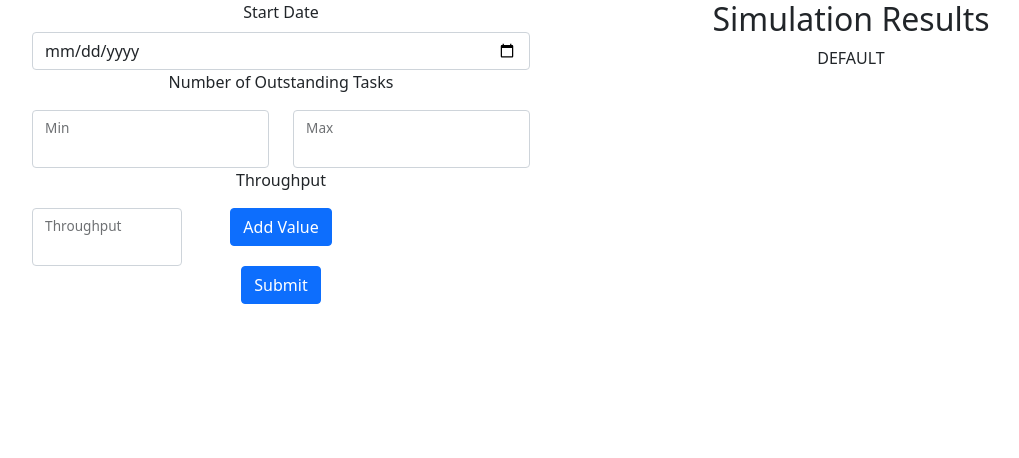
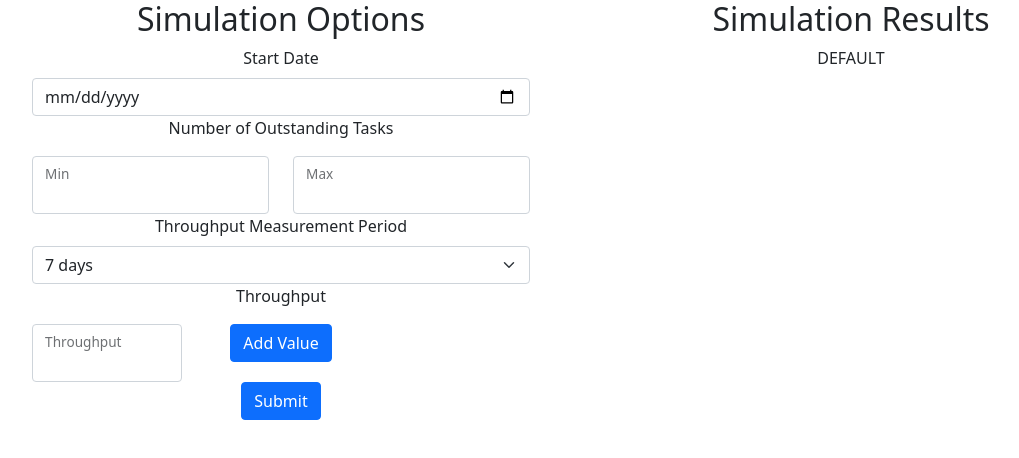
Before and after one commit to stebennett/wwibd, a React (Create React App) app in the folder app/: page / in a window 1280 px wide. Shown: the top 458 px of the page, without its empty margins (74-1093 px from the left). Built offline with nearby package versions, Linux system fonts and the light colour scheme.

Commit message:
Other tweaks

```diff
--- a/app/package.json
+++ b/app/package.json
@@ -1,5 +1,6 @@
 {
   "name": "app",
+  "homepage": "https://stebennett.github.io/wwibd/",
   "version": "0.1.0",
   "private": true,
   "dependencies": {
@@ -11,6 +12,7 @@
     "@types/react": "^17.0.0",
     "@types/react-dom": "^17.0.0",
     "bootstrap": "^5.1.3",
+    "gh-pages": "^3.2.3",
     "react": "^17.0.2",
     "react-bootstrap": "^2.0.2",
     "react-dom": "^17.0.2",
@@ -20,6 +22,8 @@
   },
   "scripts": {
     "start": "react-scripts start",
+    "predeploy": "npm run build",
+    "deploy": "gh-pages -d build",
     "build": "react-scripts build",
     "test": "react-scripts test",
     "eject": "react-scripts eject"
--- a/app/src/components/OptionsForm/OptionsForm.tsx
+++ b/app/src/components/OptionsForm/OptionsForm.tsx
@@ -32,7 +32,7 @@ const OptionsForm: FC<OptionsFormProps> = ({updateSimulationResults, updateSimul
       }
 
       const tp: number[] = [];
-      const [throughputValues, setThroughputValues] = useState(tp)
+      const [throughputValues, setThroughputValues] = useState(tp);
 
       const addThroughputValue = (tp: number) => {
         setThroughputValues((prevThroughputValues) => [
@@ -42,10 +42,12 @@ const OptionsForm: FC<OptionsFormProps> = ({updateSimulationResults, updateSimul
         )
       }
 
+      const [throughputPeriod, setThroughputPeriod] = useState(7);
+
       const handleSubmit = (event: React.FormEvent<HTMLFormElement>) => {
           event.preventDefault();
           updateSimulationState('RUNNING');
-          let results = Simulate(500, new Date(startDate), outstandingTasks.min, outstandingTasks.max, throughputValues);
+          let results = Simulate(500, new Date(startDate), outstandingTasks.min, outstandingTasks.max, throughputValues, throughputPeriod);
           updateSimulationResults(results);
           updateSimulationState('COMPLETE');
       }
@@ -53,6 +55,7 @@ const OptionsForm: FC<OptionsFormProps> = ({updateSimulationResults, updateSimul
 
   return (
       <Container>
+          <h2>Simulation Options</h2>
         <Form onSubmit={handleSubmit}>
             <Row>
                 <FormGroup as={Col} controlId="startDate">
@@ -73,6 +76,17 @@ const OptionsForm: FC<OptionsFormProps> = ({updateSimulationResults, updateSimul
                     </FloatingLabel>
                 </Col>
             </Row>
+            <Row>
+                <FormGroup as={Col} controlId="throughputMeasurementPeriod">
+                    <Form.Label>Throughput Measurement Period</Form.Label>
+                    <Form.Select onChange={ e => setThroughputPeriod(parseInt(e.target.value)) }>
+                        <option value="7">7 days</option>
+                        <option value="14">14 days</option>
+                        <option value="21">21 days</option>
+                        <option value="28">28 days</option>
+                    </Form.Select>
+                </FormGroup>
+            </Row>
             <ThroughputInput addThroughputValue={addThroughputValue} throughputValues={throughputValues}></ThroughputInput>
             <Row>
                 <Col>
--- a/app/src/simulate.tsx
+++ b/app/src/simulate.tsx
@@ -30,7 +30,7 @@ interface IterationStats {
     iterations: Iteration[],
 }
 
-const Simulate = (numberOfSamples: number, startDate: Date, minNumOutstandingTasks: number, maxNumberOutstandingTasks: number, throughputValues: number[]): SimulationResults => {
+const Simulate = (numberOfSamples: number, startDate: Date, minNumOutstandingTasks: number, maxNumberOutstandingTasks: number, throughputValues: number[], throughputPeriod: number): SimulationResults => {
 
     const estimateBetween = (min: number, max: number) : number => {
         return Math.floor(Math.random() * (max - min) + min);
@@ -51,6 +51,7 @@ const Simulate = (numberOfSamples: number, startDate: Date, minNumOutstandingTas
         var weekStartDate = startDate;
 
         let iterations : Iteration[] = [];
+        console.log(throughputPeriod);
 
         while(remainingTasks > 0) {
             let simulatedThroughputSize = pickRandomFromArray(throughputValues);
@@ -58,7 +59,7 @@ const Simulate = (numberOfSamples: number, startDate: Date, minNumOutstandingTas
 
             let iteration: Iteration = {
                 weekStartDate: weekStartDate,
-                weekEndDate: addDays(weekStartDate, 6), // days
+                weekEndDate: addDays(weekStartDate, throughputPeriod - 1), // days
                 throughput: simulatedThroughputSize,
                 tasksRemaining: tasksRemainingAtEndOfIteration,
             }
@@ -68,7 +69,7 @@ const Simulate = (numberOfSamples: number, startDate: Date, minNumOutstandingTas
 
             // set vars for next week
             remainingTasks = tasksRemainingAtEndOfIteration;
-            weekStartDate = addDays(weekStartDate, 7); // next week
+            weekStartDate = addDays(weekStartDate, throughputPeriod); // next week
         }
 
         return {
```
Also changed, not shown: 1 other file (tests, documents, lock files or other folders).
